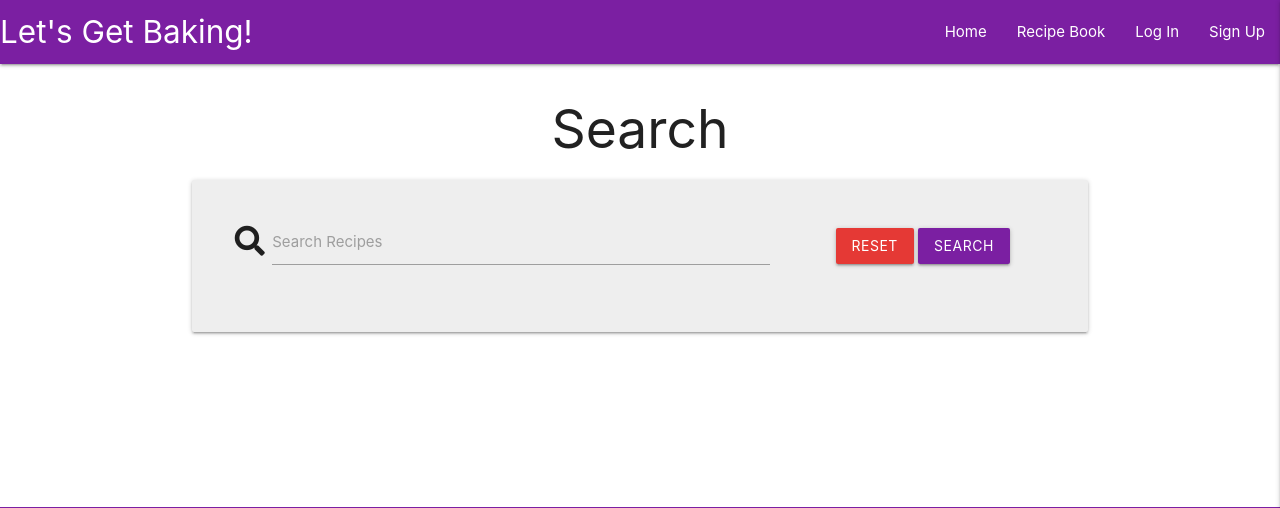
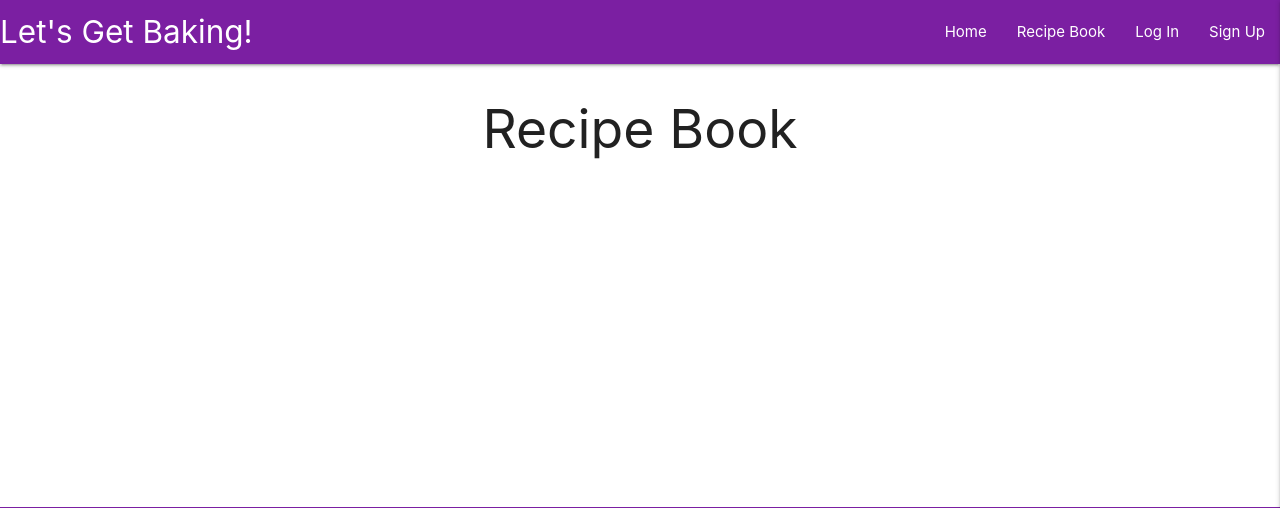
Before and after one commit to RyanLovell89/Lets_Get_Baking, a Flask app: page /recipe_book in a window 1280 px wide. Shown: the top 508 px of the page. Run offline with Flask 2, Linux system fonts and the light colour scheme; data that the repository does not hold is empty; some libraries are stand-ins or nearby versions.

Commit message:
changed search page to be a recipe book, added collapsible to display recipes

```diff
--- a/app.py
+++ b/app.py
@@ -23,8 +23,7 @@ mongo = PyMongo(app)
 @app.route("/")
 @app.route("/index")
 def index():
-    recipes = mongo.db.recipes.find()
-    return render_template("index.html", recipes=recipes)
+    return render_template("index.html")
 
 
 # sign up function
@@ -123,8 +122,7 @@ def add_recipe():
 # search function
 @app.route("/recipe_book", methods=["GET", "POST"])
 def recipe_book():
-    query = request.form.get("query")
-    recipes = (mongo.db.recipes.find({"$text": {"$search": query}}))
+    recipes = list(mongo.db.recipes.find())
     return render_template("recipe_book.html", recipes=recipes)
 
 
--- a/static/js/script.js
+++ b/static/js/script.js
@@ -1,3 +1,4 @@
 $(document).ready(function(){
     $('.sidenav').sidenav({edge: "right"});
+    $('.collapsible').collapsible();
   });
--- a/templates/base.html
+++ b/templates/base.html
@@ -22,7 +22,7 @@
                     <a href="#" data-target="mobile-demo" class="sidenav-trigger right"><i class="fas fa-bars"></i></a>
                 <ul class="right hide-on-med-and-down">
                     <li><a href="{{ url_for('index') }}">Home</a></li>
-                    <li><a href="{{ url_for('search') }}">Recipe Book</a></li>
+                    <li><a href="{{ url_for('recipe_book') }}">Recipe Book</a></li>
                     {% if session.user %}
                         <li><a href="{{ url_for('add_recipe') }}">Add Recipe</a></li>
                         <li><a href="{{ url_for('profile', username=session['user']) }}">Profile</a></li>
@@ -38,7 +38,7 @@
                 <ul class="sidenav text-color" id="mobile-demo">
                     <li><h4 class="center-align">Let's Get Baking</h4></li>
                     <li><a href="{{ url_for('index') }}">Home</a></li>
-                    <li><a href="{{ url_for('search') }}">Recipe Book</a></li>
+                    <li><a href="{{ url_for('recipe_book') }}">Recipe Book</a></li>
                     {% if session.user %}
                         <li><a href="{{ url_for('add_recipe') }}">Add Recipe</a></li>
                         <li><a href="{{ url_for('profile', username=session['user']) }}">Profile</a></li>
--- a/templates/recipe_book.html
+++ b/templates/recipe_book.html
@@ -1,23 +1,40 @@
 {% extends "base.html" %}
 {% block content %}
 
-<h2 class="header center-align">Search</h2>
+<h2 class="header center-align">Recipe Book</h2>
 
-<div class="row card-panel grey lighten-3">
-    <form action="{{ url_for('search') }}" method="POST" class="col s12">
-        <div class="row valign-wrapper center-align">
-            <div class="input-field col s12 m8">
-                <i class="fas fa-search prefix"></i>
-                <input type="text" name="query" id="query" minlength="3" class="validate" required>
-                <label for="query">Search Recipes</label>
+<div>
+    <ul class="collapsible popout">
+        {% for recipe in recipes %}
+        <li>
+            <div class="collapsible-header grey lighten-3">
+                <h6>{{ recipe.recipe_name }}</h6>
             </div>
-            <div class="col s12 m4">
-                <a href="{{ url_for('search') }}" class="red darken-1 btn">Reset</a>
-                <button type="submit" class="purple darken-2 btn">Search</button>
+            <div class="collapsible-body"><span></span>
+                <p>
+                    <strong>Recipe Description</strong><br>
+                    {{ recipe.recipe_description }}
+                </p>
+                <p>
+                    <strong>Baking Time:</strong><br>
+                    {{ recipe.baking_time }} (minutes)
+                </p>
+                <p>
+                    <strong>Preparation Time:</strong><br>
+                    {{ recipe.preparation_time }} (minutes)
+                </p>
+                <p>
+                    <strong>Ingredients</strong><br>
+                    {{ recipe.ingredient_one }} : {{ recipe.weight_one }}
+                </p>
+                <p>
+                    <strong>Baking Instructions</strong><br>
+                    {{ recipe.instruction_one }}
+                </p>
             </div>
-        </div>
-    </form>
+        </li>
+        {% endfor %}
+    </ul>
 </div>
 
-
 {% endblock %}
```
Also changed, not shown: templates/index.html (+0 -18 lines).
